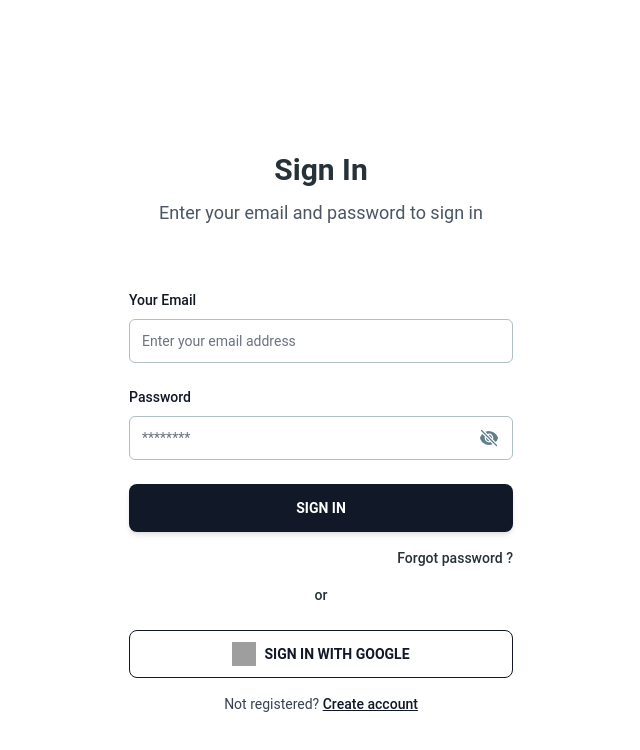
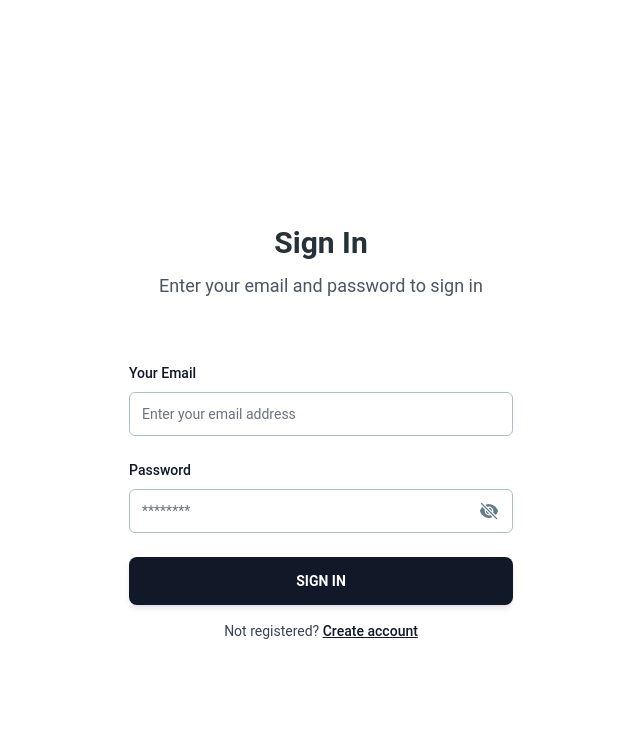
Before and after one commit to pandeyshweta0407/ecommerce, a React (Vite) app: page /login in a window 1280 px wide. Shown: the top 750 px of the page, without its empty margins (319-959 px from the left). Built offline with nearby package versions, Linux system fonts and the light colour scheme; no server answers; the database is empty; grey boxes are pictures that could not be loaded; a web font is replaced by a local one.

Commit message:
18th commit

```diff
--- a/src/pages/registration/Login.jsx
+++ b/src/pages/registration/Login.jsx
@@ -148,7 +148,7 @@ const Login = () => {
         <Button onClick={handleLogin} color="gray" size="lg" className="mt-6" fullWidth>
           sign in
         </Button>
-        <div className="!mt-4 flex justify-end">
+        {/* <div className="!mt-4 flex justify-end">
           <Typography
             as="a"
             href="#"
@@ -162,8 +162,8 @@ const Login = () => {
 
 
 
-        </div>
-        <div className="!mt-4 flex justify-center">
+        </div> */}
+        {/* <div className="!mt-4 flex justify-center">
           <Typography
             as="a"
             href="#"
@@ -173,8 +173,8 @@ const Login = () => {
           >
             or
           </Typography>
-        </div>
-        <Button
+        </div> */}
+        {/* <Button
           variant="outlined"
           size="lg"
           className="mt-6 flex h-12 items-center justify-center gap-2"
@@ -186,7 +186,7 @@ const Login = () => {
             className="h-6 w-6"
           />{" "}
           sign in with google
-        </Button>
+        </Button> */}
         <Typography
           variant="small"
           color="gray"
```
